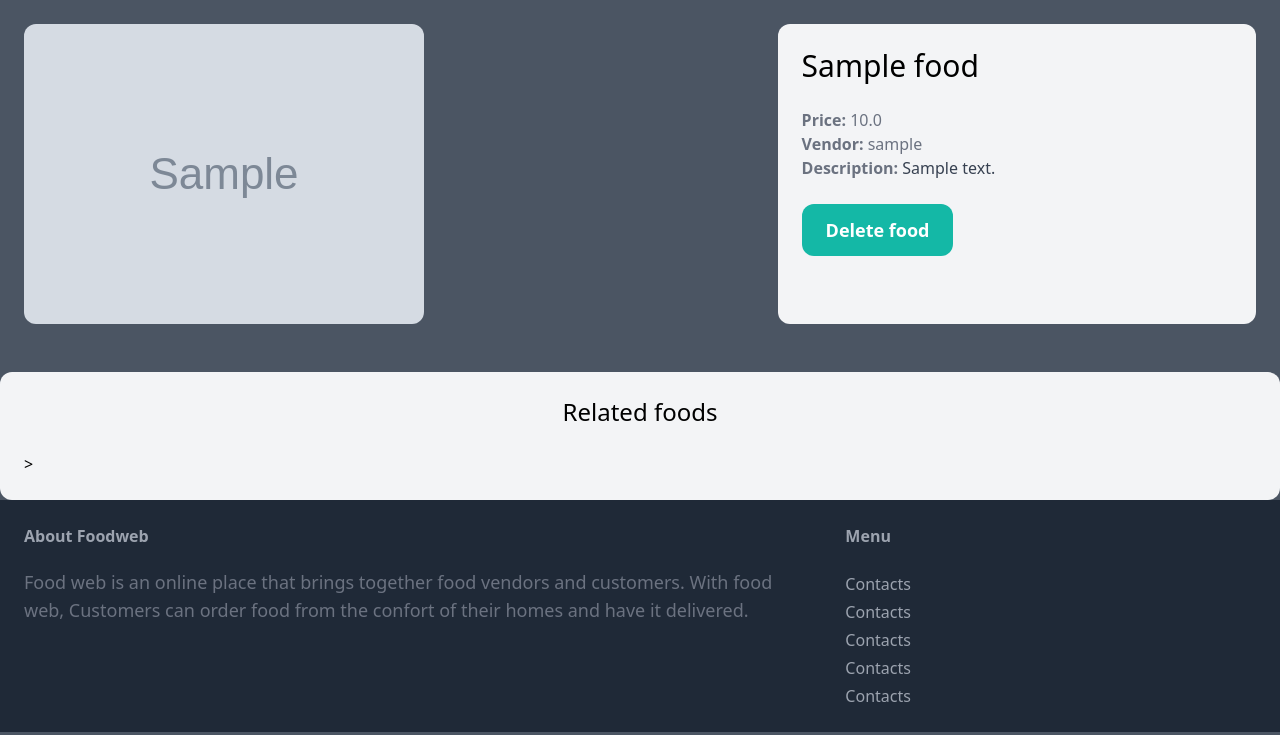
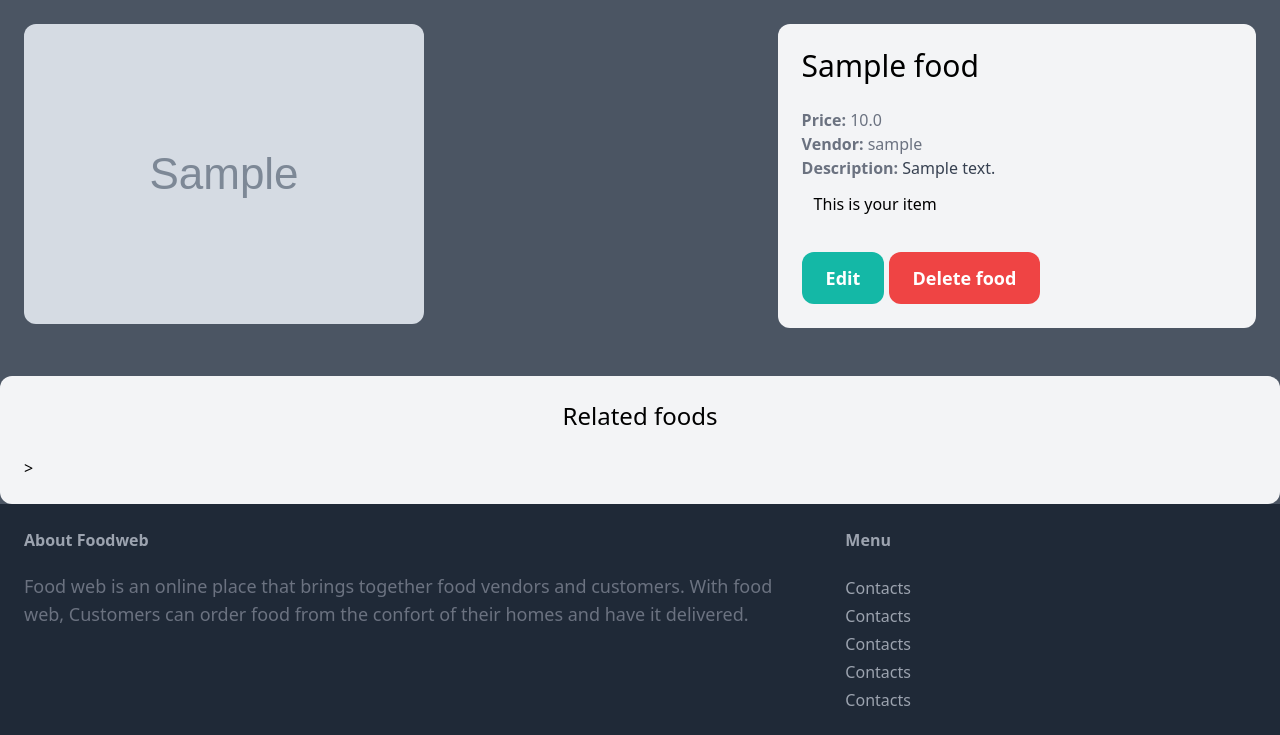
Before and after one commit to nalu-egwali/foodweb, a Django app: page /1/ in a window 1280 px wide. Shown: the part 64-799 px from the top of the page. Run offline with Django 5.2, Linux system fonts and the light colour scheme; a user stored in the database is signed in; tables that the repository leaves empty hold one stand-in row (values such as "Sample post"); grey boxes marked "Sample" are stand-in pictures; some libraries are stand-ins or nearby versions.

Commit message:
UPDATE(ui): Add edit button to the food details

```diff
--- a/foods/templates/details.html
+++ b/foods/templates/details.html
@@ -22,11 +22,10 @@
             </p>
         {% endif %}
 
-
-
-
         {% if request.user == food.created_by %}
-           <a href="#" class="inline-block mt-6 px-6 py-3 text-lg font-semibold bg-teal-500 text-white rounded-xl hover:bg-teal-700">Delete food</a>
+           <p class="p-3">This is your item</p>
+           <a href="#" class="inline-block mt-6 px-6 py-3 text-lg font-semibold bg-teal-500 text-white rounded-xl hover:bg-teal-700">Edit</a>
+           <a href="{% url 'dashboard:delete_food' food.id %}" class="inline-block mt-6 px-6 py-3 text-lg font-semibold bg-red-500 text-white rounded-xl hover:bg-red-700">Delete food</a>
         {% else %}
            <a href="#" class="inline-block mt-6 px-6 py-3 text-lg font-semibold bg-teal-500 text-white rounded-xl hover:bg-teal-700">Make order</a>
         {% endif %}
--- a/static/src/styles.css
+++ b/static/src/styles.css
@@ -800,6 +800,11 @@ video {
   background-color: rgb(20 184 166 / var(--tw-bg-opacity));
 }
 
+.bg-red-500 {
+  --tw-bg-opacity: 1;
+  background-color: rgb(239 68 68 / var(--tw-bg-opacity));
+}
+
 .object-contain {
   -o-object-fit: contain;
      object-fit: contain;
@@ -939,3 +944,8 @@ video {
   --tw-bg-opacity: 1;
   background-color: rgb(15 118 110 / var(--tw-bg-opacity));
 }
+
+.hover\:bg-red-700:hover {
+  --tw-bg-opacity: 1;
+  background-color: rgb(185 28 28 / var(--tw-bg-opacity));
+}
```
